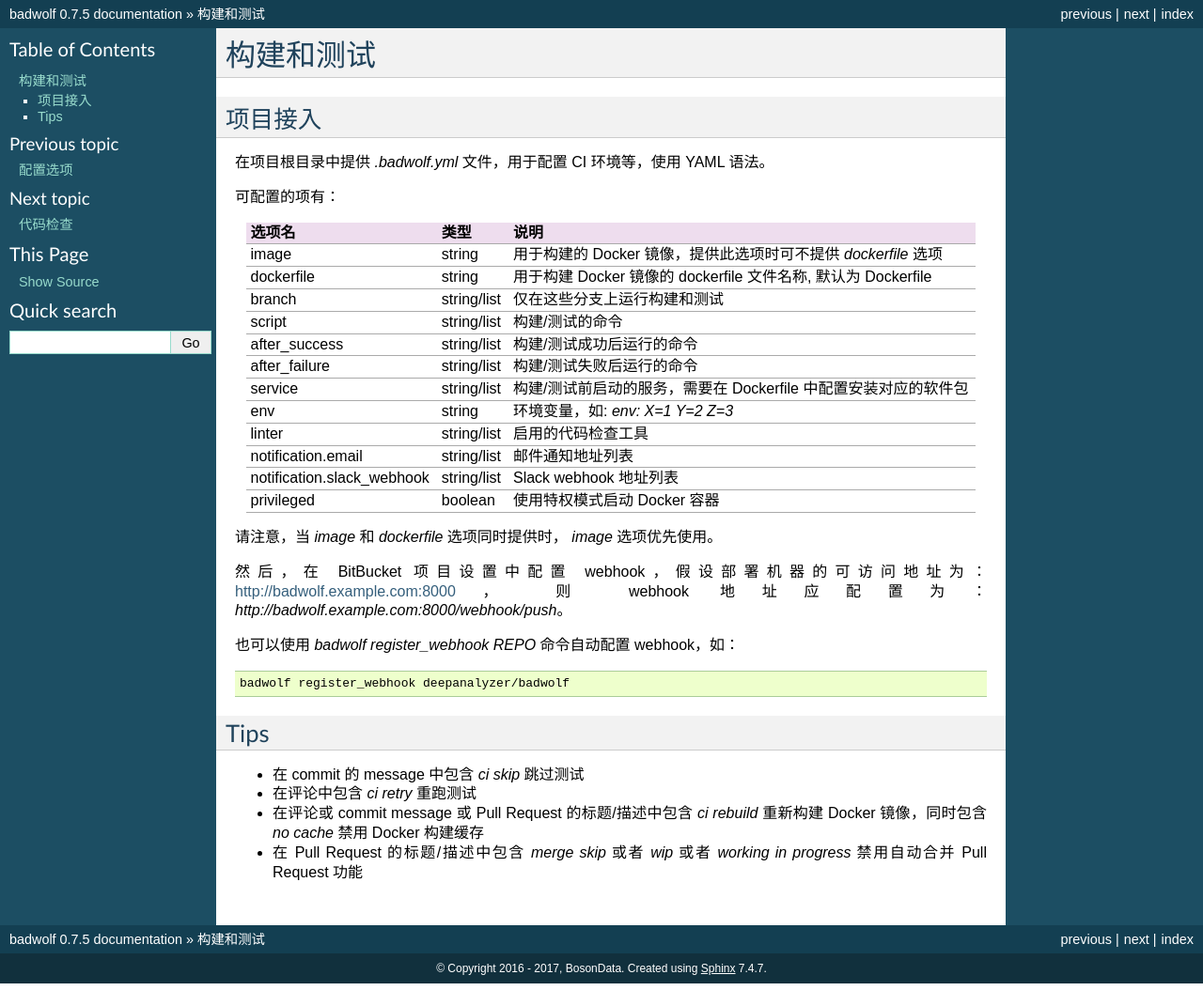
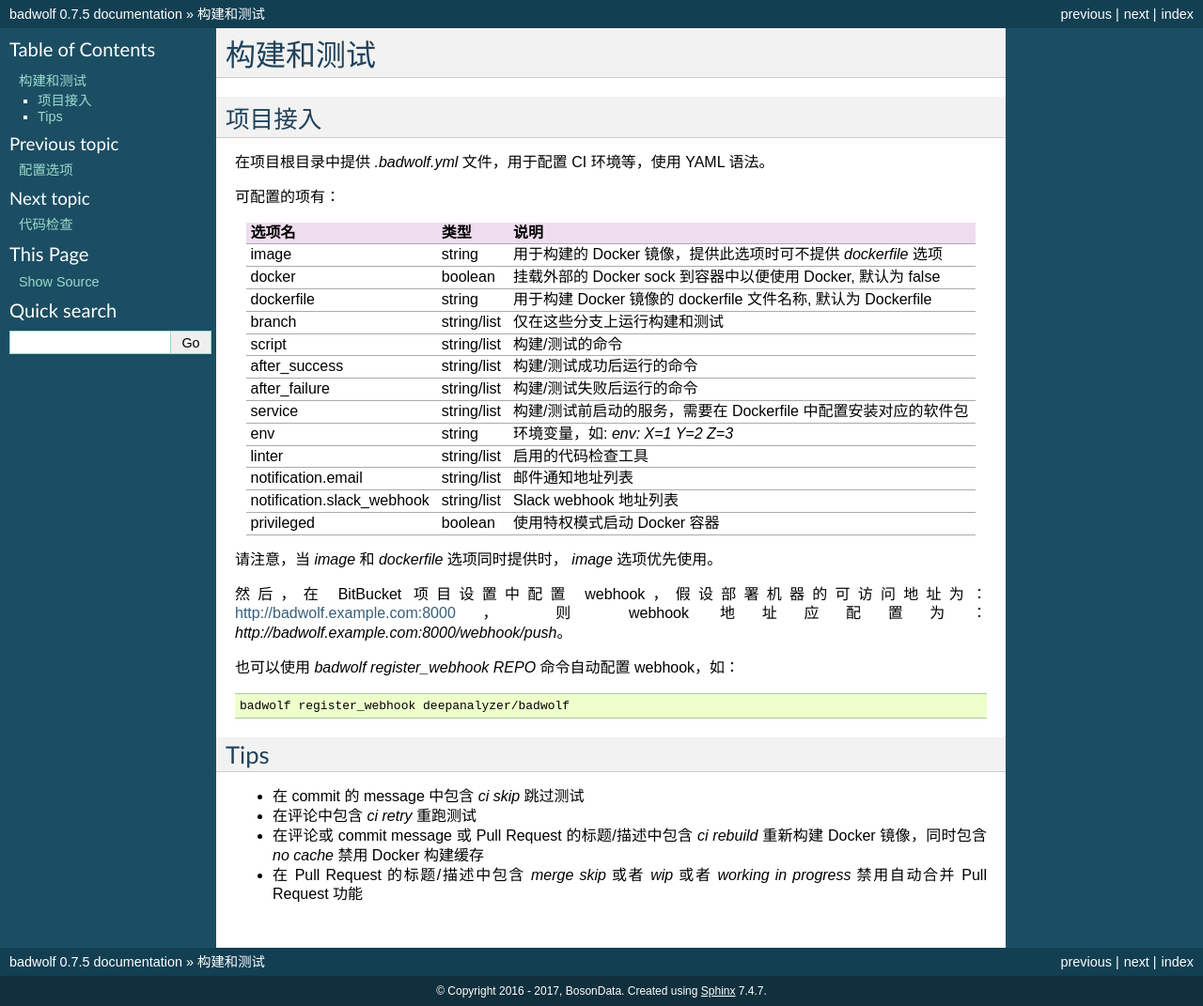
Before and after one commit to bosondata/badwolf, a Sphinx documentation site: the page built from docs/build.rst, in a window 1280 px wide. Shown: the whole page at 94% size. Built offline with Sphinx 7.4.7, drawn with Linux system fonts in a browser that asks for light colours; before the commit the page ends 1047 px from its top, so only the background shows below that.

Commit message:
Add docker option to docs

```diff
--- a/docs/build.rst
+++ b/docs/build.rst
@@ -15,6 +15,7 @@
 选项名                        类型                  说明
 ============================= ===================== ===================================================================
 image                         string                用于构建的 Docker 镜像，提供此选项时可不提供 `dockerfile` 选项
+docker                        boolean               挂载外部的 Docker sock 到容器中以便使用 Docker, 默认为 false
 dockerfile                    string                用于构建 Docker 镜像的 dockerfile 文件名称, 默认为 Dockerfile
 branch                        string/list           仅在这些分支上运行构建和测试
 script                        string/list           构建/测试的命令
```
